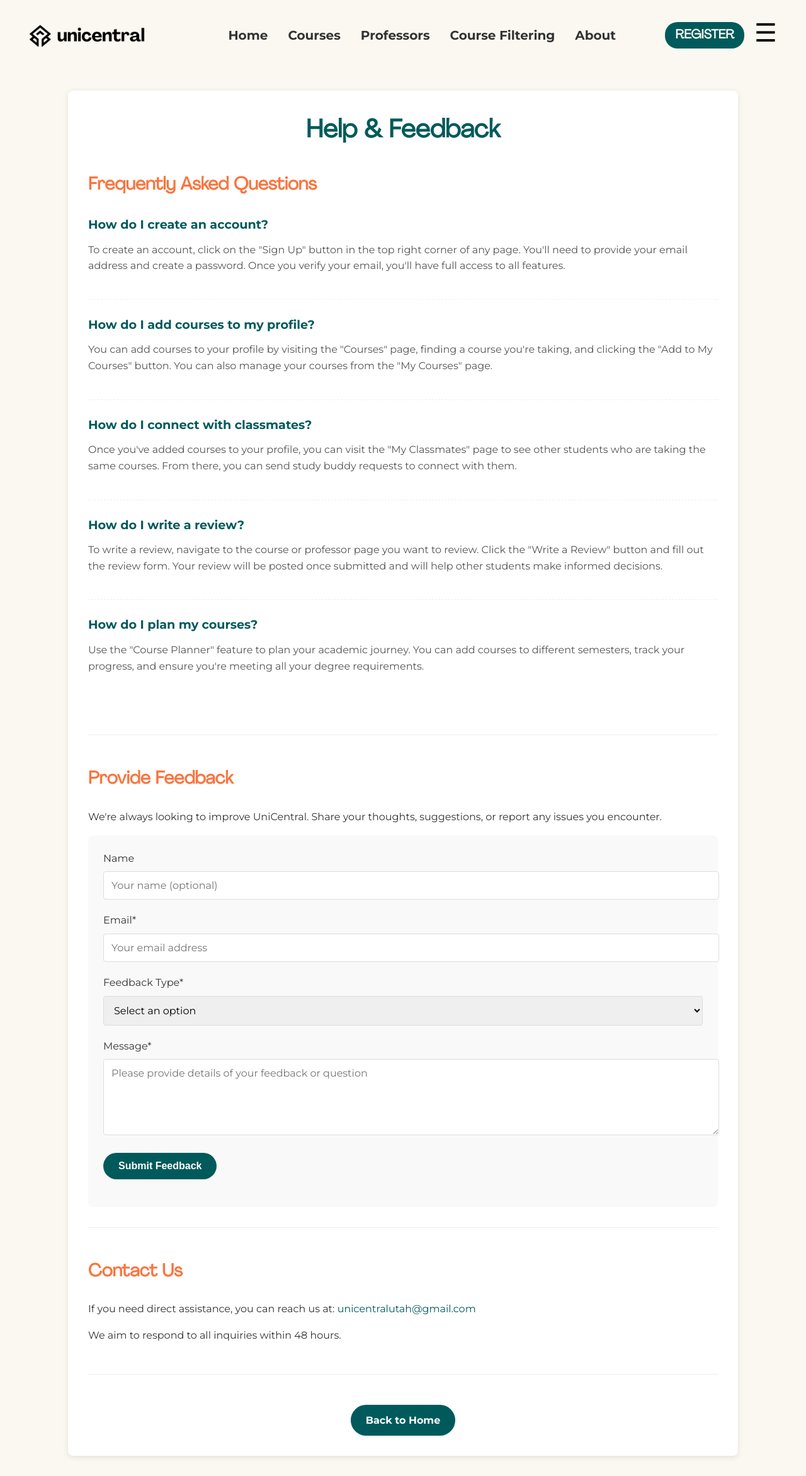
After one commit to AhmedZ70/UniCentral, a Django app: page /help-feedback/ in a window 1280 px wide. The commit adds this page. Shown: the whole page at 63% size. Run offline with Django 5.2, Linux system fonts and the light colour scheme; some libraries are stand-ins or nearby versions.

Commit message:
privacy policy and help and feedback pages added

```diff
--- /dev/null
+++ b/backend/uni_central/uni_central/static/css/help_feedback.css
@@ -0,0 +1,221 @@
+/* Help & Feedback Page Styles */
+.help-container {
+  max-width: 1000px;
+  margin: 0 auto;
+  padding: 2rem;
+  background-color: #fff;
+  border-radius: 8px;
+  box-shadow: 0 2px 10px rgba(0, 0, 0, 0.1);
+  margin-top: 2rem;
+  margin-bottom: 2rem;
+}
+
+.page-title {
+  color: #005a5b;
+  font-size: 2.5rem;
+  margin-bottom: 2rem;
+  font-family: 'Agrandir', sans-serif;
+  text-align: center;
+}
+
+.help-section {
+  margin-bottom: 3rem;
+  border-bottom: 1px solid #eee;
+  padding-bottom: 2rem;
+}
+
+.help-section:last-child {
+  border-bottom: none;
+}
+
+.help-section h2 {
+  color: #fa743e;
+  font-size: 1.75rem;
+  margin-bottom: 1.5rem;
+  font-family: 'Agrandir', sans-serif;
+}
+
+.help-section p {
+  color: #333;
+  line-height: 1.6;
+  margin-bottom: 1rem;
+}
+
+/* FAQ Styles */
+.faq-item {
+  margin-bottom: 1.5rem;
+  padding-bottom: 1.5rem;
+  border-bottom: 1px dashed #eee;
+}
+
+.faq-item:last-child {
+  border-bottom: none;
+}
+
+.faq-item h3 {
+  color: #005a5b;
+  font-size: 1.2rem;
+  margin-bottom: 0.75rem;
+  font-weight: 600;
+}
+
+.faq-item p {
+  color: #555;
+  line-height: 1.6;
+}
+
+/* Feedback Form Styles */
+.feedback-form {
+  background-color: #f9f9f9;
+  padding: 1.5rem;
+  border-radius: 8px;
+  margin-top: 1rem;
+}
+
+.form-group {
+  margin-bottom: 1.25rem;
+}
+
+.form-group label {
+  display: block;
+  margin-bottom: 0.5rem;
+  color: #333;
+  font-weight: 500;
+}
+
+.form-group input,
+.form-group select,
+.form-group textarea {
+  width: 100%;
+  padding: 0.75rem;
+  border: 1px solid #ddd;
+  border-radius: 4px;
+  font-size: 1rem;
+  font-family: inherit;
+}
+
+.form-group input:focus,
+.form-group select:focus,
+.form-group textarea:focus {
+  outline: none;
+  border-color: #005a5b;
+  box-shadow: 0 0 0 2px rgba(0, 90, 91, 0.1);
+}
+
+.submit-button {
+  background-color: #005a5b;
+  color: white;
+  border: none;
+  padding: 0.75rem 1.5rem;
+  border-radius: 30px;
+  font-size: 1rem;
+  font-weight: 600;
+  cursor: pointer;
+  transition: all 0.3s ease;
+}
+
+.submit-button:hover {
+  background-color: #004243;
+  transform: translateY(-2px);
+  box-shadow: 0 4px 10px rgba(0, 90, 91, 0.2);
+}
+
+/* Feedback Response Styles */
+.feedback-response {
+  margin-top: 1rem;
+}
+
+.success-message {
+  background-color: #d4edda;
+  color: #155724;
+  padding: 1rem;
+  border-radius: 4px;
+  border-left: 4px solid #28a745;
+}
+
+.error-message {
+  background-color: #f8d7da;
+  color: #721c24;
+  padding: 1rem;
+  border-radius: 4px;
+  border-left: 4px solid #dc3545;
+}
+
+/* Back Button Styles */
+.back-button-container {
+  text-align: center;
+  margin-top: 2rem;
+}
+
+.back-button {
+  display: inline-block;
+  padding: 0.75rem 1.5rem;
+  background-color: #005a5b;
+  color: white;
+  text-decoration: none;
+  border-radius: 30px;
+  font-weight: 600;
+  transition: all 0.3s ease;
+}
+
+.back-button:hover {
+  background-color: #004243;
+  transform: translateY(-2px);
+  box-shadow: 0 4px 10px rgba(0, 90, 91, 0.2);
+}
+
+/* Contact Section Styles */
+.help-section a {
+  color: #005a5b;
+  text-decoration: none;
+  font-weight: 500;
+}
+
+.help-section a:hover {
+  text-decoration: underline;
+}
+
+/* Responsive Styles */
+@media (max-width: 768px) {
+  .help-container {
+    padding: 1.5rem;
+    margin-top: 1rem;
+    margin-bottom: 1rem;
+  }
+
+  .page-title {
+    font-size: 2rem;
+    margin-bottom: 1.5rem;
+  }
+
+  .help-section h2 {
+    font-size: 1.5rem;
+  }
+
+  .faq-item h3 {
+    font-size: 1.1rem;
+  }
+}
+
+@media (max-width: 480px) {
+  .help-container {
+    padding: 1rem;
+  }
+
+  .page-title {
+    font-size: 1.8rem;
+    margin-bottom: 1rem;
+  }
+
+  .help-section h2 {
+    font-size: 1.3rem;
+  }
+
+  .feedback-form {
+    padding: 1rem;
+  }
+
+  .submit-button {
+    width: 100%;
+  }
+}
--- /dev/null
+++ b/backend/uni_central/uni_central/templates/help_feedback.html
@@ -0,0 +1,150 @@
+{% extends 'base.html' %}
+{% load static %}
+
+{% block title %}UniCentral - Help & Feedback{% endblock %}
+
+{% block extra_css %}
+  <link rel="stylesheet" href="{% static 'css/help_feedback.css' %}">
+{% endblock %}
+
+{% block content %}
+  <main class="main-content">
+    <section class="container help-container">
+      <h1 class="page-title">Help & Feedback</h1>
+
+      <div class="help-section">
+        <h2>Frequently Asked Questions</h2>
+
+        <div class="faq-item">
+          <h3>How do I create an account?</h3>
+          <p>
+            To create an account, click on the "Sign Up" button in the top right corner of any page.
+            You'll need to provide your email address and create a password. Once you verify your email,
+            you'll have full access to all features.
+          </p>
+        </div>
+
+        <div class="faq-item">
+          <h3>How do I add courses to my profile?</h3>
+          <p>
+            You can add courses to your profile by visiting the "Courses" page, finding a course you're taking,
+            and clicking the "Add to My Courses" button. You can also manage your courses from the "My Courses" page.
+          </p>
+        </div>
+
+        <div class="faq-item">
+          <h3>How do I connect with classmates?</h3>
+          <p>
+            Once you've added courses to your profile, you can visit the "My Classmates" page to see other students
+            who are taking the same courses. From there, you can send study buddy requests to connect with them.
+          </p>
+        </div>
+
+        <div class="faq-item">
+          <h3>How do I write a review?</h3>
+          <p>
+            To write a review, navigate to the course or professor page you want to review. Click the "Write a Review"
+            button and fill out the review form. Your review will be posted once submitted and will help other students
+            make informed decisions.
+          </p>
+        </div>
+
+        <div class="faq-item">
+          <h3>How do I plan my courses?</h3>
+          <p>
+            Use the "Course Planner" feature to plan your academic journey. You can add courses to different semesters,
+            track your progress, and ensure you're meeting all your degree requirements.
+          </p>
+        </div>
+      </div>
+
+      <div class="help-section">
+        <h2>Provide Feedback</h2>
+        <p>We're always looking to improve UniCentral. Share your thoughts, suggestions, or report any issues you encounter.</p>
+
+        <div class="feedback-form">
+          <form id="feedbackForm">
+            <div class="form-group">
+              <label for="feedbackName">Name</label>
+              <input type="text" id="feedbackName" name="name" placeholder="Your name (optional)">
+            </div>
+
+            <div class="form-group">
+              <label for="feedbackEmail">Email*</label>
+              <input type="email" id="feedbackEmail" name="email" placeholder="Your email address" required>
+            </div>
+
+            <div class="form-group">
+              <label for="feedbackType">Feedback Type*</label>
+              <select id="feedbackType" name="feedbackType" required>
+                <option value="">Select an option</option>
+                <option value="suggestion">Suggestion</option>
+                <option value="bug">Bug Report</option>
+                <option value="question">Question</option>
+                <option value="other">Other</option>
+              </select>
+            </div>
+
+            <div class="form-group">
+              <label for="feedbackMessage">Message*</label>
+              <textarea id="feedbackMessage" name="message" rows="5" placeholder="Please provide details of your feedback or question" required></textarea>
+            </div>
+
+            <div class="form-group">
+              <button type="button" id="submitFeedback" class="submit-button">Submit Feedback</button>
+            </div>
+          </form>
+          <div id="feedbackResponse" class="feedback-response"></div>
+        </div>
+      </div>
+
+      <div class="help-section">
+        <h2>Contact Us</h2>
+        <p>
+          If you need direct assistance, you can reach us at:
+          <a href="mailto:unicentralutah@gmail.com">unicentralutah@gmail.com</a>
+        </p>
+        <p>We aim to respond to all inquiries within 48 hours.</p>
+      </div>
+
+      <div class="back-button-container">
+        <a href="{% url 'home' %}" class="back-button">Back to Home</a>
+      </div>
+    </section>
+  </main>
+{% endblock %}
+
+{% block extra_js %}
+<script>
+  // Simple form handling
+  document.addEventListener('DOMContentLoaded', function() {
+    const feedbackForm = document.getElementById('feedbackForm');
+    const feedbackResponse = document.getElementById('feedbackResponse');
+    const submitButton = document.getElementById('submitFeedback');
+
+    if (submitButton) {
+      submitButton.addEventListener('click', function() {
+        // Check form validity
+        const email = document.getElementById('feedbackEmail').value;
+        const message = document.getElementById('feedbackMessage').value;
+        const feedbackType = document.getElementById('feedbackType').value;
+
+        if (!email || !message || !feedbackType) {
+          feedbackResponse.innerHTML = '<div class="error-message">Please fill out all required fields.</div>';
+          return;
+        }
+
+        // In a real app, you would send this data to your backend
+        // For now, we'll just show a success message
+        feedbackForm.reset();
+        feedbackResponse.innerHTML = '<div class="success-message">Thank you for your feedback! We appreciate your input and will review it soon.</div>';
+
+        // Hide the success message after 5 seconds
+        setTimeout(() => {
+          feedbackResponse.innerHTML = '';
+        }, 5000);
+      });
+    }
+  });
+</script>
+{% endblock %}
--- a/backend/uni_central/uni_central/templates/partials/dropdown.html
+++ b/backend/uni_central/uni_central/templates/partials/dropdown.html
@@ -34,8 +34,9 @@
           <button class="logout-btn">Log Out</button>
           <hr>
         </div>
-        <li><a href="#">Privacy Policy</a></li>
-        <li><a href="#">Help & Feedback</a></li>
+        <li><a href="{% url 'privacy_policy' %}">Privacy Policy</a></li>
+        <li><a href="{% url 'help_feedback' %}">Help & Feedback</a></li>
+        <li><a href="{% url 'user_tutorial' %}">User Tutorial</a></li>
       </div>
     </div>
 </div>
```
Also changed, not shown: backend/uni_central/uni_central/static/css/privacy_policy.css (added, +122 -0 lines), backend/uni_central/uni_central/templates/privacy_policy.html (added, +83 -0 lines).
